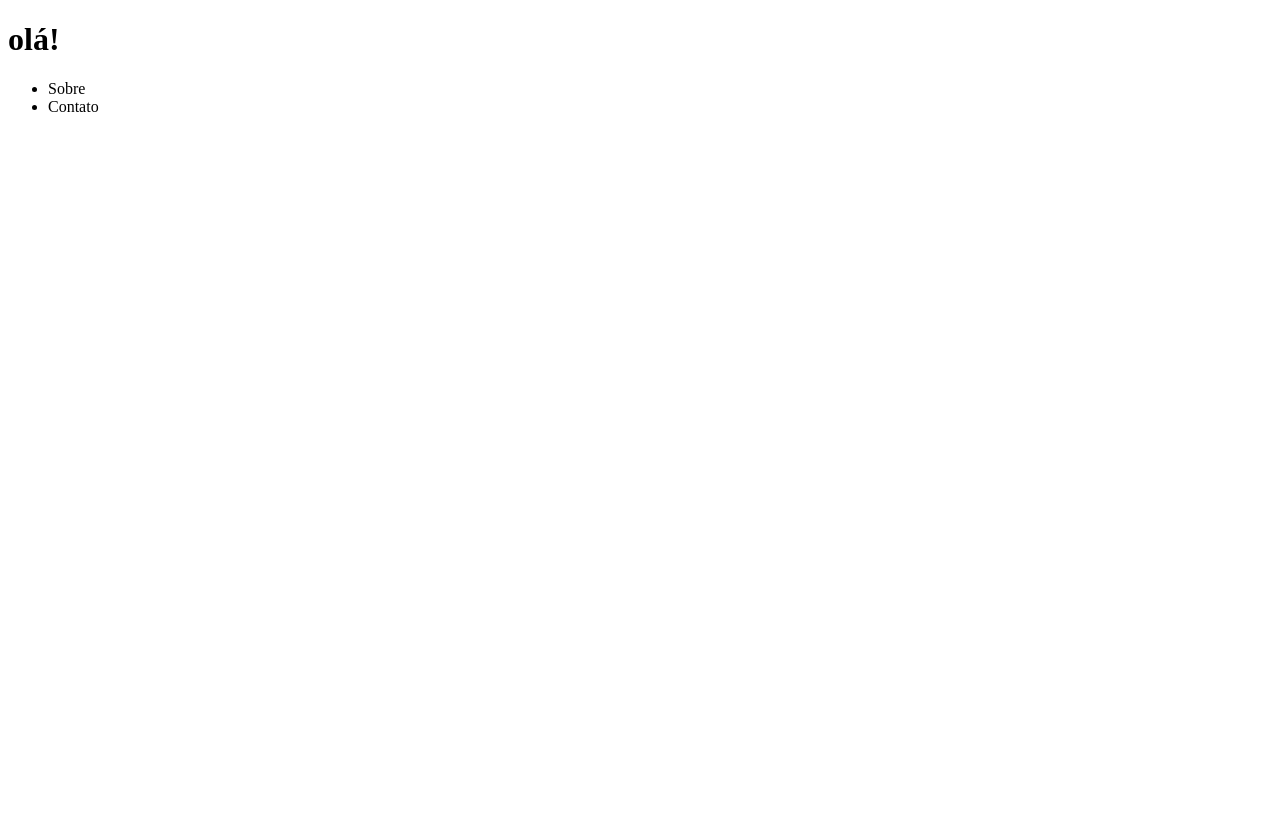
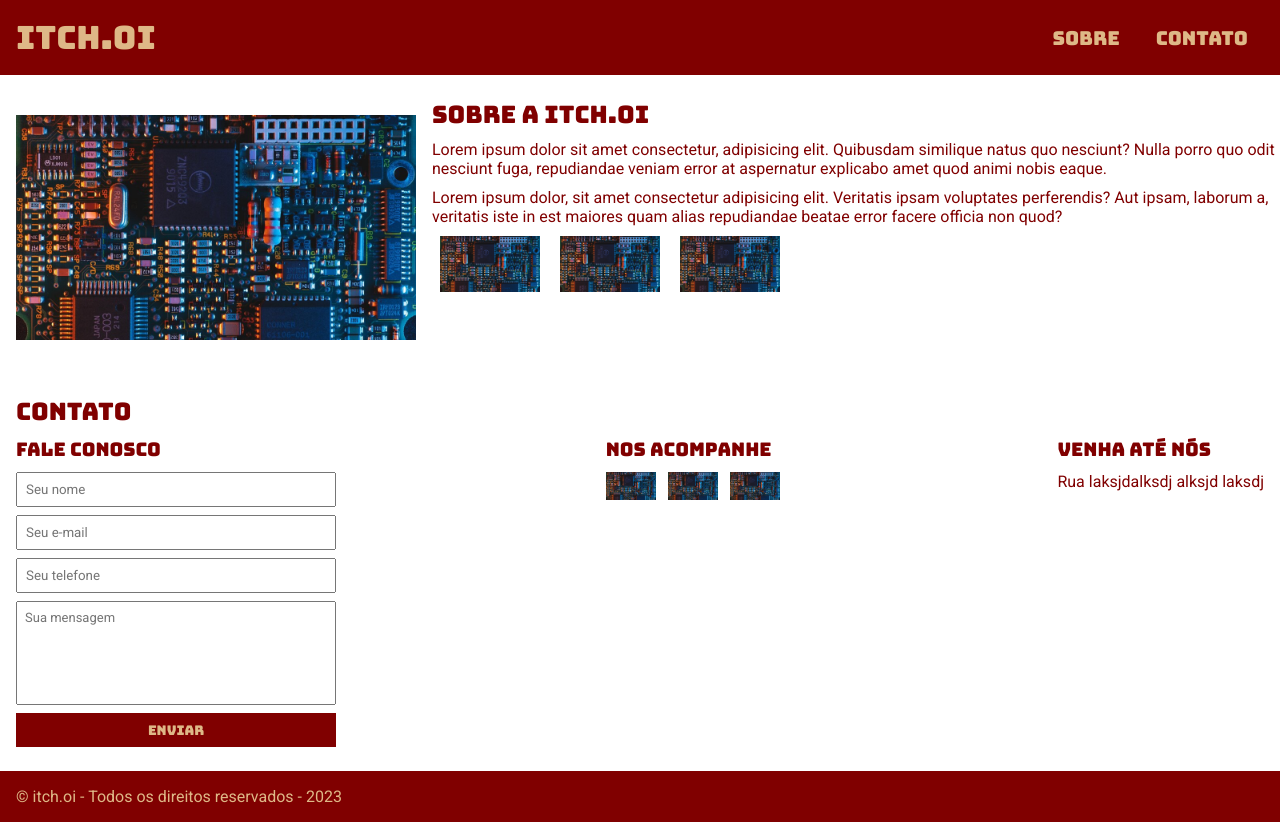
Before and after one commit to noah-art3mis/kanbanana, a plain HTML site: page index.html in a window 1280 px wide. Before the commit the page ends 800 px from the top, so only its background shows below. Drawn offline with Linux system fonts and the light colour scheme.

Commit message:
mudando pra outro repo

```diff
--- a/index.html
+++ b/index.html
@@ -5,17 +5,92 @@
 	<meta http-equiv="X-UA-Compatible" content="IE=edge">
 	<meta name="viewport" content="width=device-width, initial-scale=1.0">
 	<title>itch.oi - loja de videojogos </title>
+  <link rel="stylesheet" href="main.css">
+  <link rel="preconnect" href="https://fonts.googleapis.com">
+  <link rel="preconnect" href="https://fonts.gstatic.com" crossorigin>
+  <link href="https://fonts.googleapis.com/css2?family=Bungee&family=Roboto&display=swap" rel="stylesheet">
 </head>
 <body>
   <header>
-    <h1>olá!</h1>
-      <nav>
-        <ul>
-          <li>Sobre</li>
-          <li>Contato</li>
+    <div class="container">
+      <h1>itch.oi</h1>
+        <nav>
+          <ul>
+            <li><a href="#about">Sobre</a></li>
+            <li><a href="#contact">Contato</a></li>
+          </ul>
+       </nav>
+     </div>
+  </header>
+
+  <section id="about">
+    <div class="container">
+      <img class="store-front" src="local.jpg" alt="Foto de um PCB">
+      <div>
+        <h2>Sobre a itch.oi</h2>
+        <p>Lorem ipsum dolor sit amet consectetur, adipisicing elit. Quibusdam similique natus quo nesciunt? Nulla porro quo odit nesciunt fuga, repudiandae veniam error at aspernatur explicabo amet quod animi nobis eaque.</p>
+        <p>Lorem ipsum dolor, sit amet consectetur adipisicing elit. Veritatis ipsam voluptates perferendis? Aut ipsam, laborum a, veritatis iste in est maiores quam alias repudiandae beatae error facere officia non quod?</p>
+        <ul class="brands-list">
+          <li><img src="local.jpg" alt="Nintendo"></li>
+          <li><img src="local.jpg" alt="XBOX"></li>
+          <li><img src="local.jpg" alt="Playstation"></li>
         </ul>
-      </nav>
-  </header>
+      </div>
+    </div>
+  </section>
+
+  <section id="contact">
+    <h2>Contato</h2>
+    <div class="container">
+      <div class="contact-methods">
+
+        <div>
+          <h3>Fale conosco</h3>
+          <form>
+            <input type="text" placeholder="Seu nome" required>
+            <input type="email" placeholder="Seu e-mail" required>
+            <input type="tel" placeholder="Seu telefone" required>
+            <textarea placeholder="Sua mensagem"></textarea>
+            <button type="submit">Enviar</button>
+          </form>
+        </div>
+
+        <div>
+          <h3>Nos acompanhe</h3>
+          <ul class="social-links">
+            <li>
+              <a href="#" title="Siga-nos no Instagram">
+                <img src="local.jpg" alt="Logo do Instagram">
+              </a>
+            </li>
+            <li>
+              <a href="#" title="Siga-nos no Facebook">
+                <img src="local.jpg" alt="Logo do Facebook">
+              </a>
+            </li>
+            <li>
+              <a href="#" title="Siga-nos no Youtube">
+                <img src="local.jpg" alt="Logo do Youtube">
+              </a>
+            </li>
+          </ul>
+        </div>
+
+        <div>
+          <h3>Venha até nós</h3>
+          <p>Rua laksjdalksdj alksjd laksdj</p>
+        </div>
+
+      </div>
+    </div>
+  </section>
+  <footer>
+    <div class="container">
+      <p>
+        &copy; itch.oi - Todos os direitos reservados - 2023
+      </p>
+    </div>
+  </footer>
 
 </body>
 </html>
--- a/main.css
+++ b/main.css
@@ -0,0 +1,147 @@
+* {
+  margin: 0;
+  padding: 0;
+  box-sizing: border-box;
+}
+
+body,
+input,
+textarea {
+  font-family:'Roboto', sans-serif;
+}
+
+h1,
+h2,
+h3,
+header li,
+form button {
+  font-family: 'Bungee', cursive;
+  font-weight: normal;
+}
+
+header {
+  padding: 16px;
+  background-color: maroon;
+  color:burlywood;
+}
+
+header nav li {
+  display: inline;
+  margin: 1em;
+}
+
+header nav li a {
+  color:burlywood;
+  font-size: larger;
+  text-decoration: none;
+}
+
+header .container,
+section .container {
+  display: flex;
+  align-items: center;
+  justify-content: space-between;
+}
+
+section .container {
+  align-items: flex-start;
+}
+
+section {
+  padding: 24px 0;
+  color: maroon;
+}
+
+section h2 {
+  margin-bottom: 10px;
+}
+
+section h3 {
+  margin-bottom: 10px;
+}
+
+section p {
+  margin-bottom: 10px;
+}
+
+.container {
+  max-width: 1280px;
+  width: 100%;
+  margin: 0 auto;
+}
+
+.store-front {
+  max-width: 400px;
+  margin: 16px;
+}
+
+.brands-list li {
+  display: inline;
+  margin: 8px;
+}
+
+.brands-list img {
+  max-width: 100px;
+}
+
+.social-links img {
+  width: 50px;
+}
+
+.social-links li {
+  display: inline;
+  margin-right: 8px;
+}
+
+.social-links li a {
+  text-decoration: none;
+}
+
+#contact {
+  display: block;
+  padding: 16px;
+}
+
+.contact-methods {
+  display: flex;
+  justify-content: space-between;
+  width: 100%;
+}
+
+form input,
+form textarea,
+form button {
+  display: block;
+  width: 320px;
+  margin-bottom: 8px;
+  padding: 8px;
+}
+
+textarea {
+  resize: none;
+  height: 8em;
+  font-size: small;
+}
+
+form button {
+  background-color: maroon;
+  color:burlywood;
+  border: none;
+}
+
+form button:hover {
+  background-color: rgb(172, 10, 10);
+  cursor: pointer;
+}
+
+input:focus,
+textarea:focus {
+  outline-color: burlywood;
+  /* n funciona? */
+}
+
+footer {
+  background-color: maroon;
+  padding: 1em;
+  color: burlywood;
+}
```
Also changed, not shown: local.jpg (added).
